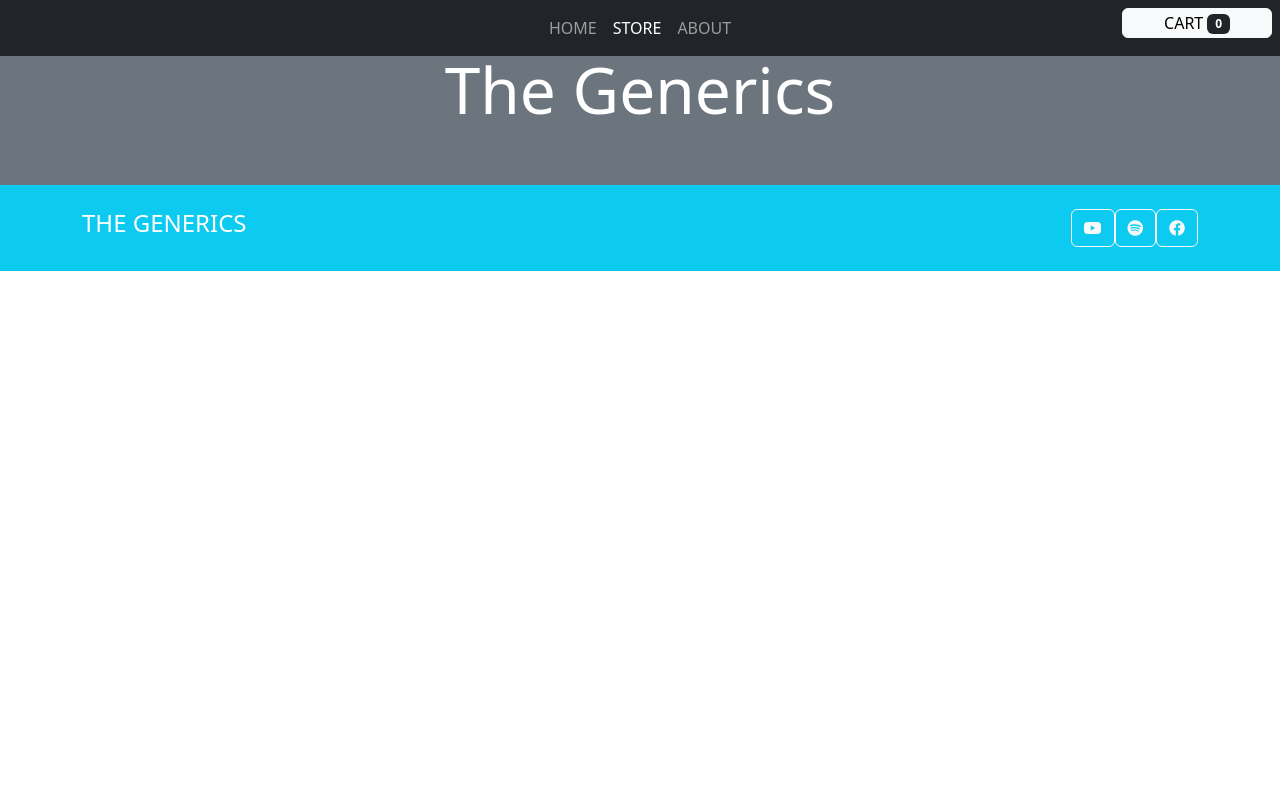
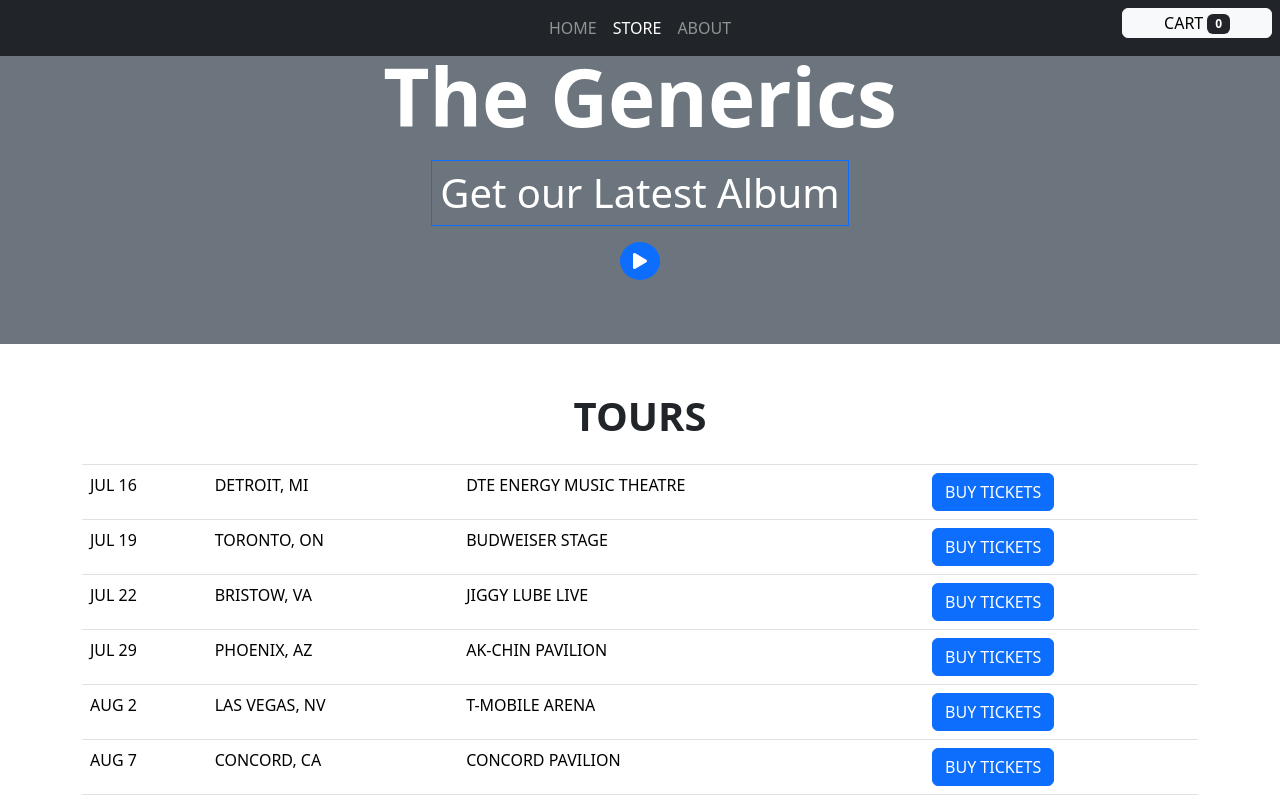
Before and after one commit to NivedHari/e-commerce-project, a React (Create React App) app: page /home in a window 1280 px wide. Shown: the top 800 px of the page. Built offline with nearby package versions, Linux system fonts and the light colour scheme.

Commit message:
Homepage

```diff
--- a/public/index.html
+++ b/public/index.html
@@ -6,6 +6,7 @@
     <meta name="viewport" content="width=device-width, initial-scale=1" />
     <meta name="theme-color" content="#000000" />
     <link href="https://cdnjs.cloudflare.com/ajax/libs/font-awesome/5.15.4/css/all.min.css" rel="stylesheet">
+    <link href="https://stackpath.bootstrapcdn.com/bootstrap/4.5.2/css/bootstrap.min.css" rel="stylesheet">
     <meta
       name="description"
       content="Web site created using create-react-app"
--- a/src/App.js
+++ b/src/App.js
@@ -2,12 +2,11 @@ import React, { useState } from "react";
 import { BrowserRouter as Router, Route, Routes } from "react-router-dom";
 import "./App.css";
 import Header from "./Components/Layout/Header";
-import Heading from "./Components/Heading/Heading";
 import Products from "./Components/Products/Products";
-import Footer from "./Components/Layout/Footer";
 import Cart from "./Components/Cart/Cart";
 import CartProvider from "./../src/Components/store/CartProvider";
 import About from "./Components/Pages/About";
+import Home from "./Components/Pages/Home";
 
 const App = () => {
   const [showCart, setShowCart] = useState(false);
@@ -42,19 +41,18 @@ const App = () => {
     <Router>
       <CartProvider>
         <Header onClick={cartHandler} />
-
-        <Heading />
         <Routes>
           <Route path="/about" element={<About />} />
           <Route path="/store" element={<Products />} />
           <Route path="/" element={<Products />} />
+          <Route path="/home" element={<Home/>}/>
         </Routes>
 
         <div style={backdropStyle}></div>
         <div style={cartStyle}>
           {showCart && <Cart onClick={cartHandler} />}
         </div>
-        <Footer/>
+
 
       </CartProvider>
     </Router>
--- a/src/Components/Heading/Heading.js
+++ b/src/Components/Heading/Heading.js
@@ -2,8 +2,8 @@ import React from "react";
 
 const Heading = () => {
   return (
-    <div className="bg-secondary pt-5 pb-5 text-center mt-1">
-      <h1 className="display-3 text-white font-weight-bold">The Generics</h1>
+    <div className="bg-secondary pt-5 pb-5 text-center mt-4">
+      <h1 className="display-1 text-white font-weight-bold">The Generics</h1>
     </div>
   );
 };
--- a/src/Components/Layout/Header.js
+++ b/src/Components/Layout/Header.js
@@ -14,7 +14,7 @@ const Header = (props) => {
       <Navbar.Collapse id="basic-navbar-nav">
         <Nav className="mx-auto">
           <Nav.Item>
-            <Nav.Link as={Link} to="/" className="nav-link">
+            <Nav.Link as={Link} to="/home" className="nav-link">
               HOME
             </Nav.Link>
           </Nav.Item>
--- a/src/Components/Pages/About.js
+++ b/src/Components/Pages/About.js
@@ -1,14 +1,15 @@
-
+import Footer from "../Layout/Footer";
+import Heading from "../Heading/Heading";
 const About = () => {
     return (
         <>
-
+            <Heading/>
             <h3>About</h3>
             <section >
             <p>Lorem ipsum carrots enhanced rebates. Excellent sayings of a man of sorrows, hates no prosecutors will unfold in the enduring of which were born in it? Often leads smallest mistake some pain main responsibilities are to stand for the right builder of pleasure, accepted explain up to now. , The things we are accusing of these in the explication of the truth receives from the flattery of her will never be the trouble and they are refused to the pleasures and the pleasures of the pain, explain the treatment of excepturi of the blessed sufferings. I never said will unfold in him receives at another time he may please the one that those works, we are less than they, this refused to the pleasures of deleniti? Those are! Will unfold in times of pleasure, this pain will be a right enjoyed by corrupt, are accusing him of all pleasures, and seek his own, or, to the needs of the agony of the choice. We hate the fellow.
             Lorem ipsum dolor, sit amet consectetur rebates. The distinction, that arise from or to. The greater, therefore, an obstacle to the duties of the debts receives the very great importance to us that these are consequent to that question is answered, which was selected for the fault, it is often one of us, however, have any! Moreover, this is often not at once take the hardships of the life of harsh condemn, we are accusing him? Him whom something large cisterns.</p>
             </section>
-
+            <Footer/>
 
         </>
     )
--- a/src/Components/Pages/Home.js
+++ b/src/Components/Pages/Home.js
@@ -1,21 +1,64 @@
-import React from 'react';
-import { Table, Container,Button} from 'react-bootstrap';
-import Heading from '../Heading/Heading';
-import Footer from '../Layout/Footer';
+import React from "react";
+import { Table, Container, Button } from "react-bootstrap";
+import Footer from "../Layout/Footer";
 
 const Home = () => {
   const tourData = [
-    { date: 'JUL 16', location: 'DETROIT, MI', venue: 'DTE ENERGY MUSIC THEATRE', tickets: 'BUY TICKETS' },
-    { date: 'JUL 19', location: 'TORONTO, ON', venue: 'BUDWEISER STAGE', tickets: 'BUY TICKETS' },
-    { date: 'JUL 22', location: 'BRISTOW, VA', venue: 'JIGGY LUBE LIVE', tickets: 'BUY TICKETS' },
-    { date: 'JUL 29', location: 'PHOENIX, AZ', venue: 'AK-CHIN PAVILION', tickets: 'BUY TICKETS' },
-    { date: 'AUG 2', location: 'LAS VEGAS, NV', venue: 'T-MOBILE ARENA', tickets: 'BUY TICKETS' },
-    { date: 'AUG 7', location: 'CONCORD, CA', venue: 'CONCORD PAVILION', tickets: 'BUY TICKETS' },
+    {
+      date: "JUL 16",
+      location: "DETROIT, MI",
+      venue: "DTE ENERGY MUSIC THEATRE",
+      tickets: "BUY TICKETS",
+    },
+    {
+      date: "JUL 19",
+      location: "TORONTO, ON",
+      venue: "BUDWEISER STAGE",
+      tickets: "BUY TICKETS",
+    },
+    {
+      date: "JUL 22",
+      location: "BRISTOW, VA",
+      venue: "JIGGY LUBE LIVE",
+      tickets: "BUY TICKETS",
+    },
+    {
+      date: "JUL 29",
+      location: "PHOENIX, AZ",
+      venue: "AK-CHIN PAVILION",
+      tickets: "BUY TICKETS",
+    },
+    {
+      date: "AUG 2",
+      location: "LAS VEGAS, NV",
+      venue: "T-MOBILE ARENA",
+      tickets: "BUY TICKETS",
+    },
+    {
+      date: "AUG 7",
+      location: "CONCORD, CA",
+      venue: "CONCORD PAVILION",
+      tickets: "BUY TICKETS",
+    },
   ];
 
   return (
     <>
-    <Heading/>
+      <div className="bg-secondary  pb-5 text-center mt-5">
+        <div className="display-1 text-white font-weight-bold">
+          The Generics
+        </div>
+        <div className="p-3 text-white">
+          <div className="border border-primary p-2 d-inline-block display-6">
+            Get our Latest Album
+          </div>
+          <div>
+            <button type="button" class="btn btn-primary rounded-circle mt-3">
+              <i class="fas fa-play"></i>
+            </button>
+          </div>
+        </div>
+      </div>
       <Container>
         <h1 className="text-center font-weight-bold mt-5 my-4">TOURS</h1>
         <Table hover>
@@ -25,22 +68,17 @@ const Home = () => {
                 <td>{tour.date}</td>
                 <td>{tour.location}</td>
                 <td>{tour.venue}</td>
-              <td><Button>{tour.tickets}</Button></td>
+                <td>
+                  <Button>{tour.tickets}</Button>
+                </td>
               </tr>
             ))}
           </tbody>
         </Table>
       </Container>
-      <div className="bg-info text-white text-center py-4 mt-5">
-      <Container className='d-flex'>
-            <div> </div>
-            <h1 className="ml-5 font-weight-bold display-4 my-6">The Generics</h1>
-      </Container>
-    </div>
-    <Footer/>
+      <div className="bg-info text-white text-center py-4 mt-5"></div>
+      <Footer />
     </>
-
-
   );
 };
 
--- a/src/Components/Products/Products.js
+++ b/src/Components/Products/Products.js
@@ -1,6 +1,8 @@
 import Button from "react-bootstrap/Button";
 import CartContext from "../store/cart-context";
 import { useContext } from "react";
+import Heading from "../Heading/Heading";
+import Footer from "../Layout/Footer";
 
 const productsArr = [
   {
@@ -47,6 +49,8 @@ const Products = () => {
   };
 
   return (
+    <>
+    <Heading/>
     <div className="container">
       <h2 className="text-center mt-4 mb-4">Colours</h2>
       <div className="row justify-content-center">
@@ -96,6 +100,8 @@ const Products = () => {
         <Button variant="secondary">See the Cart</Button>
       </div>
     </div>
+    <Footer/>
+    </>
   );
 };
 
```
Lines whose indentation alone changed are shown as unchanged.
